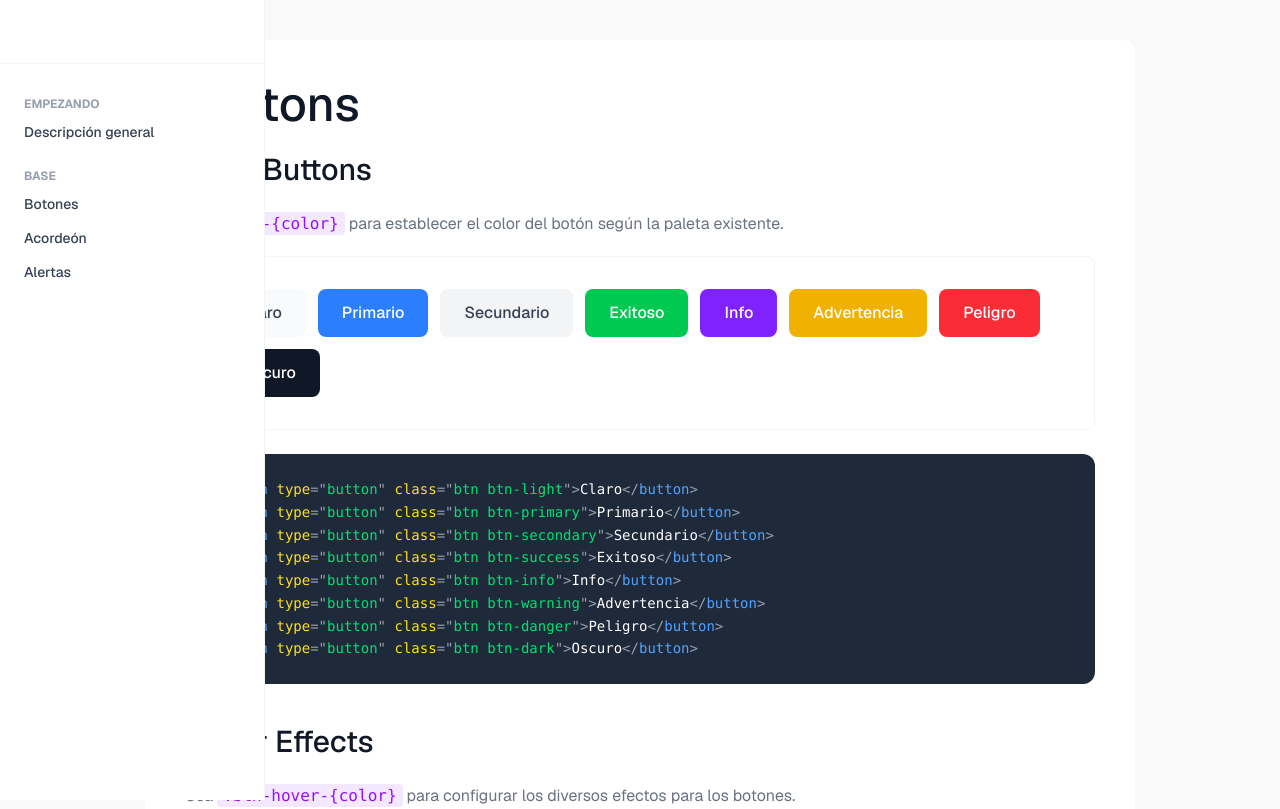
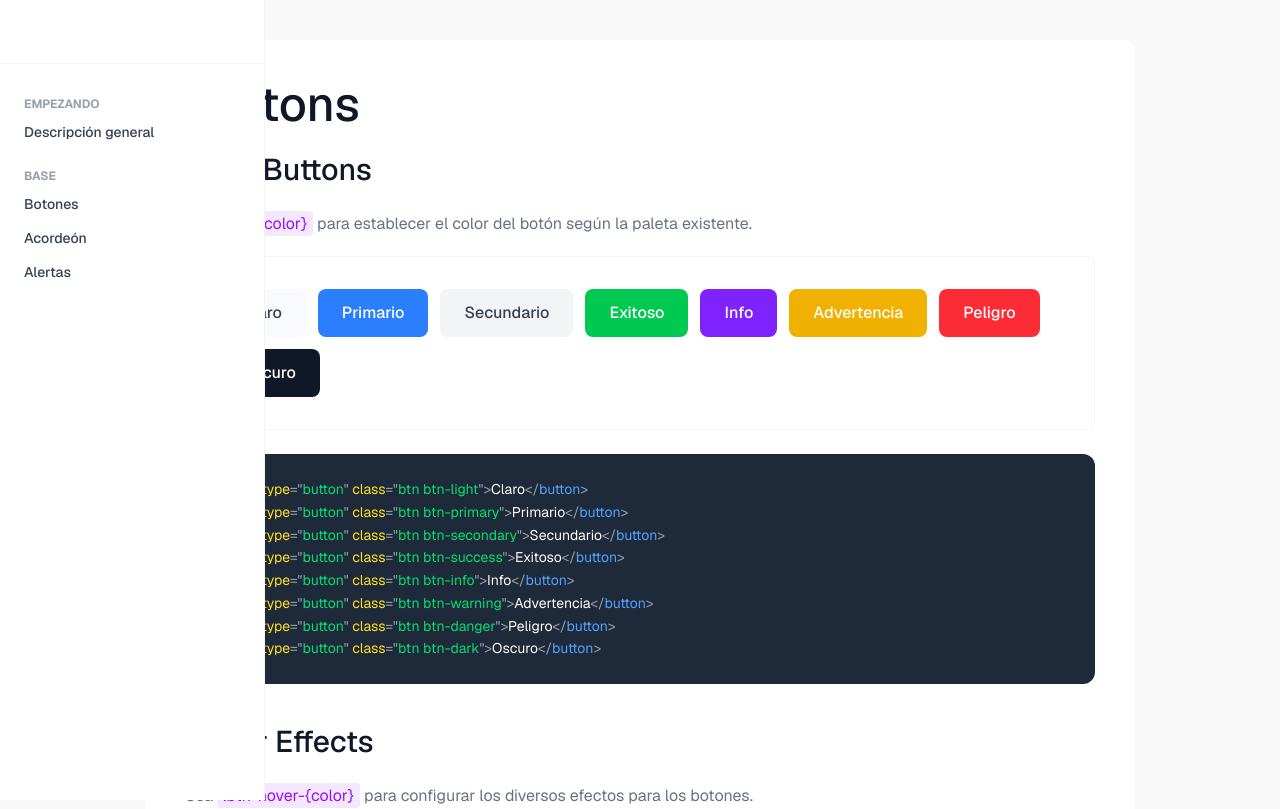
Before and after one commit to Nelmajuva/Template, an Angular app: page /documentation/buttons in a window 1280 px wide. Shown: the top 809 px of the page. Built offline with nearby package versions, Linux system fonts and the light colour scheme.

Commit message:
feat: avances

```diff
--- a/src/index.html
+++ b/src/index.html
@@ -31,6 +31,9 @@
 
     <link rel="icon" type="image/x-icon" href="/favicon.ico" />
     <link rel="apple-touch-icon" href="/assets/icons/apple-touch-icon.png" />
+
+    <link rel="preload" href="/fonts/Geist[wght].woff2" as="font" type="font/woff2" crossorigin="anonymous" />
+    <link rel="preload" href="/fonts/Geist-Italic[wght].woff2" as="font" type="font/woff2" crossorigin="anonymous" />
   </head>
 
   <body class="w-full relative bg-background">
--- a/src/scss/core/theme.scss
+++ b/src/scss/core/theme.scss
@@ -5,6 +5,34 @@
     font-weight: 100;
     font-style: normal;
     font-display: swap;
+    font-display: optional;
+  }
+
+  @font-face {
+    font-family: 'Geist';
+    src: url('/fonts/Geist-ThinItalic.woff2') format('woff2');
+    font-weight: 100;
+    font-style: italic;
+    font-display: swap;
+    font-display: optional;
+  }
+
+  @font-face {
+    font-family: 'Geist';
+    src: url('/fonts/Geist-ExtraLight.woff2') format('woff2');
+    font-weight: 200;
+    font-style: normal;
+    font-display: swap;
+    font-display: optional;
+  }
+
+  @font-face {
+    font-family: 'Geist';
+    src: url('/fonts/Geist-ExtraLightItalic.woff2') format('woff2');
+    font-weight: 200;
+    font-style: italic;
+    font-display: swap;
+    font-display: optional;
   }
 
   @font-face {
@@ -13,6 +41,16 @@
     font-weight: 300;
     font-style: normal;
     font-display: swap;
+    font-display: optional;
+  }
+
+  @font-face {
+    font-family: 'Geist';
+    src: url('/fonts/Geist-LightItalic.woff2') format('woff2');
+    font-weight: 300;
+    font-style: italic;
+    font-display: swap;
+    font-display: optional;
   }
 
   @font-face {
@@ -21,6 +59,16 @@
     font-weight: 400;
     font-style: normal;
     font-display: swap;
+    font-display: optional;
+  }
+
+  @font-face {
+    font-family: 'Geist';
+    src: url('/fonts/Geist-Italic.woff2') format('woff2');
+    font-weight: 400;
+    font-style: italic;
+    font-display: swap;
+    font-display: optional;
   }
 
   @font-face {
@@ -29,6 +77,16 @@
     font-weight: 500;
     font-style: normal;
     font-display: swap;
+    font-display: optional;
+  }
+
+  @font-face {
+    font-family: 'Geist';
+    src: url('/fonts/Geist-MediumItalic.woff2') format('woff2');
+    font-weight: 500;
+    font-style: italic;
+    font-display: swap;
+    font-display: optional;
   }
 
   @font-face {
@@ -37,6 +95,16 @@
     font-weight: 600;
     font-style: normal;
     font-display: swap;
+    font-display: optional;
+  }
+
+  @font-face {
+    font-family: 'Geist';
+    src: url('/fonts/Geist-SemiBoldItalic.woff2') format('woff2');
+    font-weight: 600;
+    font-style: italic;
+    font-display: swap;
+    font-display: optional;
   }
 
   @font-face {
@@ -45,12 +113,76 @@
     font-weight: 700;
     font-style: normal;
     font-display: swap;
+    font-display: optional;
+  }
+
+  @font-face {
+    font-family: 'Geist';
+    src: url('/fonts/Geist-BoldItalic.woff2') format('woff2');
+    font-weight: 700;
+    font-style: italic;
+    font-display: swap;
+    font-display: optional;
+  }
+
+  @font-face {
+    font-family: 'Geist';
+    src: url('/fonts/Geist-ExtraBold.woff2') format('woff2');
+    font-weight: 800;
+    font-style: normal;
+    font-display: swap;
+    font-display: optional;
+  }
+
+  @font-face {
+    font-family: 'Geist';
+    src: url('/fonts/Geist-ExtraBoldItalic.woff2') format('woff2');
+    font-weight: 800;
+    font-style: italic;
+    font-display: swap;
+    font-display: optional;
+  }
+
+  @font-face {
+    font-family: 'Geist';
+    src: url('/fonts/Geist-Black.woff2') format('woff2');
+    font-weight: 900;
+    font-style: normal;
+    font-display: swap;
+    font-display: optional;
+  }
+
+  @font-face {
+    font-family: 'Geist';
+    src: url('/fonts/Geist-BlackItalic.woff2') format('woff2');
+    font-weight: 900;
+    font-style: italic;
+    font-display: swap;
+    font-display: optional;
+  }
+
+  @font-face {
+    font-family: 'GeistVF';
+    src: url('/fonts/Geist[wght].woff2') format('woff2');
+    font-weight: 100 900;
+    font-style: normal;
+    font-display: swap;
+    font-display: block;
+  }
+
+  @font-face {
+    font-family: 'GeistVF';
+    src: url('/fonts/Geist-Italic[wght].woff2') format('woff2');
+    font-weight: 100 900;
+    font-style: italic;
+    font-display: swap;
+    font-display: block;
   }
 
   @theme default {
-    --font-sans: 'Geist', ui-sans-serif, system-ui, sans-serif, 'Apple Color Emoji', 'Segoe UI Emoji', 'Segoe UI Symbol', 'Noto Color Emoji';
-    --font-serif: ui-serif, Georgia, Cambria, 'Times New Roman', Times, serif;
-    --font-mono: ui-monospace, SFMono-Regular, Menlo, Monaco, Consolas, 'Liberation Mono', 'Courier New', monospace;
+    --font-sans: 'GeistVF', 'Geist', ui-sans-serif, system-ui, sans-serif, 'Apple Color Emoji', 'Segoe UI Emoji', 'Segoe UI Symbol', 'Noto Color Emoji';
+    --font-serif: 'GeistVF', 'Geist', ui-serif, Georgia, Cambria, 'Times New Roman', Times, serif;
+    --font-mono: 'GeistVF', 'Geist', ui-monospace, SFMono-Regular, Menlo, Monaco, Consolas, 'Liberation Mono', 'Courier New', monospace;
 
     --color-red-50: oklch(97.1% 0.013 17.38);
     --color-red-100: oklch(93.6% 0.032 17.717);
```
